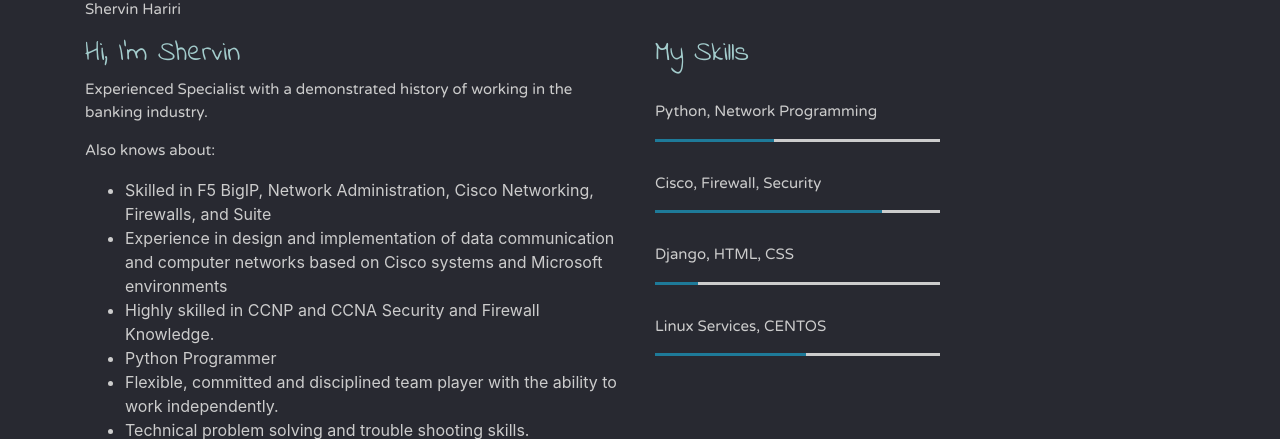
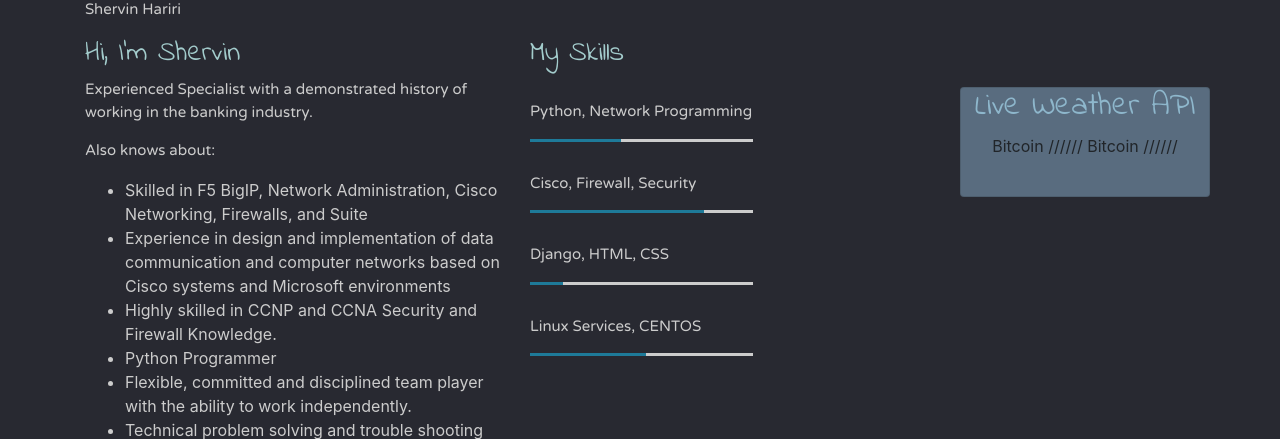
Before and after one commit to shervinhariri/devinfoir, a Django app: template home/templates/home/home.html in a window 1280 px wide. Shown: the part 200-639 px from the top of the page. Run offline with Django 3.2, Linux system fonts and the light colour scheme; the template is opened without the code that fills it, so the values that code supplies are empty; parts of the project's set-up code (start-up, migrations or seed data) failed here and were passed over; some libraries are stand-ins or nearby versions.

Commit message:
Update home.html

```diff
--- a/home/templates/home/home.html
+++ b/home/templates/home/home.html
@@ -120,6 +120,17 @@
 				<p class="skill-name">ADA Price from Bitmex is : {{ item.title }}</p>
 				{% endfor %}
 				</div>
+
+				<div class="card align-items-center" style="margin-top: 50px; width: 250px; height: 110px; background-color: #596C7F;">
+				<h2 class="card-weather">Live Weather API</h2>
+					<tr>
+					<td>Bitcoin</td>
+					<td>//////</td>
+					<td>Bitcoin</td>
+					<td>//////</td>
+					</tr>
+				</div>
+
 			</div>
 		</div>
 		</div>
```
